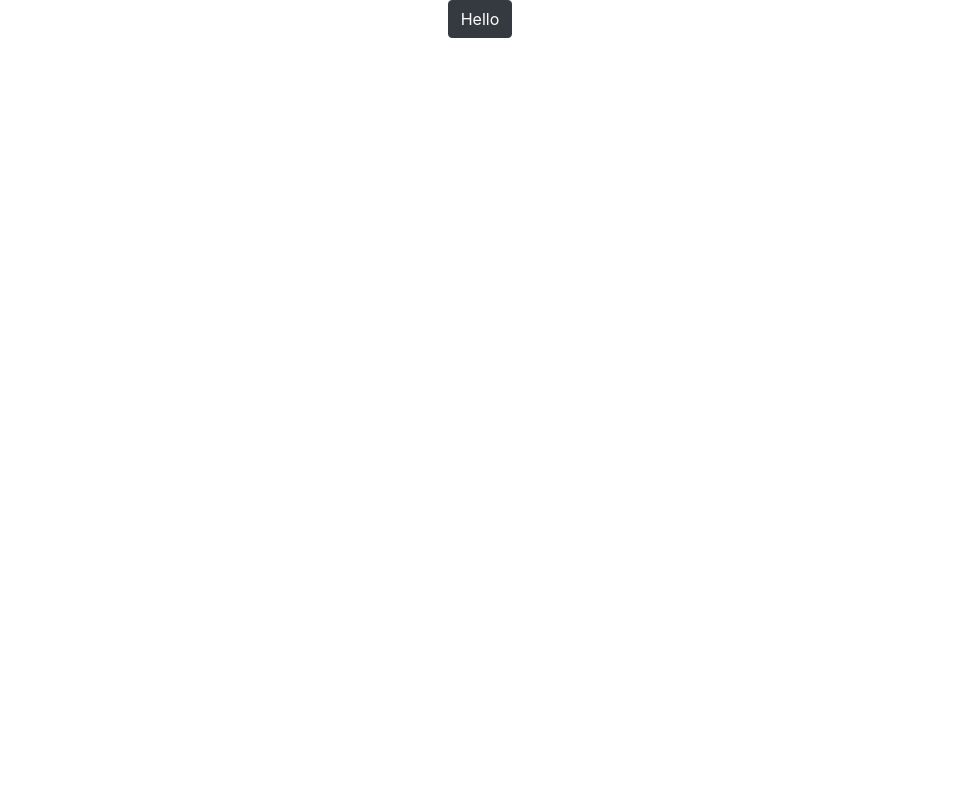
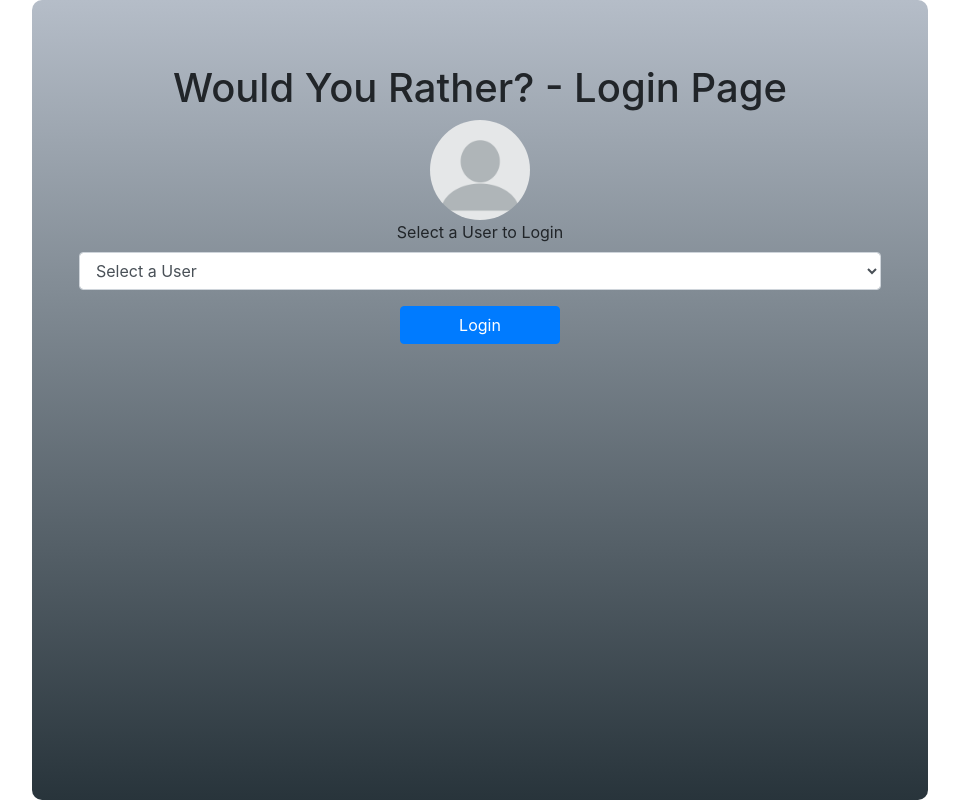
Before and after one commit to sharqawiDev/would-you-rather, a React (Create React App) app: page / in a window 1280 px wide. Shown: the whole page, without its empty margins (160-1119 px from the left). Built offline with nearby package versions, Linux system fonts and the light colour scheme.

Commit message:
login component

```diff
--- a/src/App.css
+++ b/src/App.css
@@ -1,38 +1,3 @@
 .App {
-  text-align: center;
+    text-align: center;
 }
-
-.App-logo {
-  height: 40vmin;
-  pointer-events: none;
-}
-
-@media (prefers-reduced-motion: no-preference) {
-  .App-logo {
-    animation: App-logo-spin infinite 20s linear;
-  }
-}
-
-.App-header {
-  background-color: #282c34;
-  min-height: 100vh;
-  display: flex;
-  flex-direction: column;
-  align-items: center;
-  justify-content: center;
-  font-size: calc(10px + 2vmin);
-  color: white;
-}
-
-.App-link {
-  color: #61dafb;
-}
-
-@keyframes App-logo-spin {
-  from {
-    transform: rotate(0deg);
-  }
-  to {
-    transform: rotate(360deg);
-  }
-}
--- a/src/App.js
+++ b/src/App.js
@@ -1,12 +1,12 @@
 import React from 'react';
 import './App.css';
-import { Button } from 'react-bootstrap';
+import Login from "./components/Login/Login"
 
 
 function App() {
   return (
     <div className="App">
-      <Button variant="dark">Hello</Button>
+      <Login />
     </div>
   );
 }
--- /dev/null
+++ b/src/components/Login/Login.js
@@ -0,0 +1,49 @@
+import React, { Component } from 'react'
+import { Container, Row, Col, Jumbotron, Button, Form, Image } from "react-bootstrap"
+export default class Login extends Component {
+    render() {
+        const styles = {
+            jumbotron: {
+                width: "70%",
+                height: "100vh",
+                margin: "auto",
+                "border-radius": "10px",
+                background: "linear-gradient(to bottom, rgba(181,189,200,1) 0%,rgba(130,140,149,1) 36%,rgba(40,52,59,1) 100%)"
+            },
+            button: {
+                width: "20%",
+                display: "block",
+                margin: "auto"
+            }
+        }
+        const path = require("./profile.png")
+        return (
+            <Jumbotron style={styles.jumbotron}>
+                <Container>
+                    <h1>Would You Rather? - Login Page</h1>
+                    <Form>
+                        <Row>
+                            <Col>
+                                <Image src={path} alt="profile pic" roundedCircle width="100px" />
+                            </Col>
+                        </Row>
+                        <Row>
+                            <Col>
+                                <Form.Group controlId="exampleForm.ControlSelect1">
+                                    <Form.Label>Select a User to Login</Form.Label>
+                                    <Form.Control required as="select">
+                                        <option value="" disabled selected>Select a User</option>
+                                        <option>1</option>
+                                        <option>2</option>
+                                        <option>3</option>
+                                    </Form.Control>
+                                </Form.Group>
+                            </Col>
+                        </Row>
+                        <Button variant="primary" type="submit" style={styles.button}>Login</Button>
+                    </Form>
+                </Container>
+            </Jumbotron>
+        )
+    }
+}
--- a/src/index.css
+++ b/src/index.css
@@ -1,13 +1,8 @@
 body {
-  margin: 0;
-  font-family: -apple-system, BlinkMacSystemFont, 'Segoe UI', 'Roboto', 'Oxygen',
-    'Ubuntu', 'Cantarell', 'Fira Sans', 'Droid Sans', 'Helvetica Neue',
-    sans-serif;
-  -webkit-font-smoothing: antialiased;
-  -moz-osx-font-smoothing: grayscale;
+    margin: 0;
+    font-family: -apple-system, BlinkMacSystemFont, "Segoe UI", "Roboto",
+        "Oxygen", "Ubuntu", "Cantarell", "Fira Sans", "Droid Sans",
+        "Helvetica Neue", sans-serif;
+    -webkit-font-smoothing: antialiased;
+    -moz-osx-font-smoothing: grayscale;
 }
-
-code {
-  font-family: source-code-pro, Menlo, Monaco, Consolas, 'Courier New',
-    monospace;
-}
```
Also changed, not shown: src/components/Login/profile.png (added).
